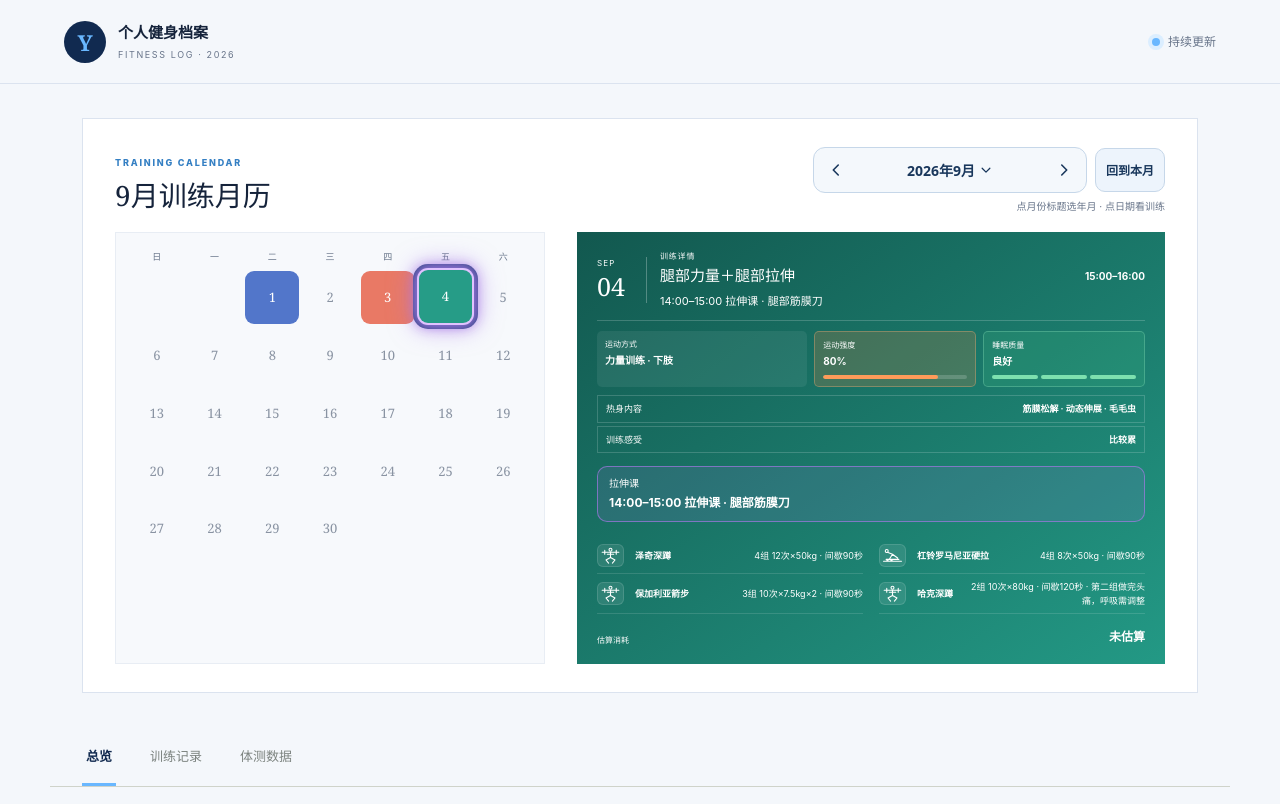
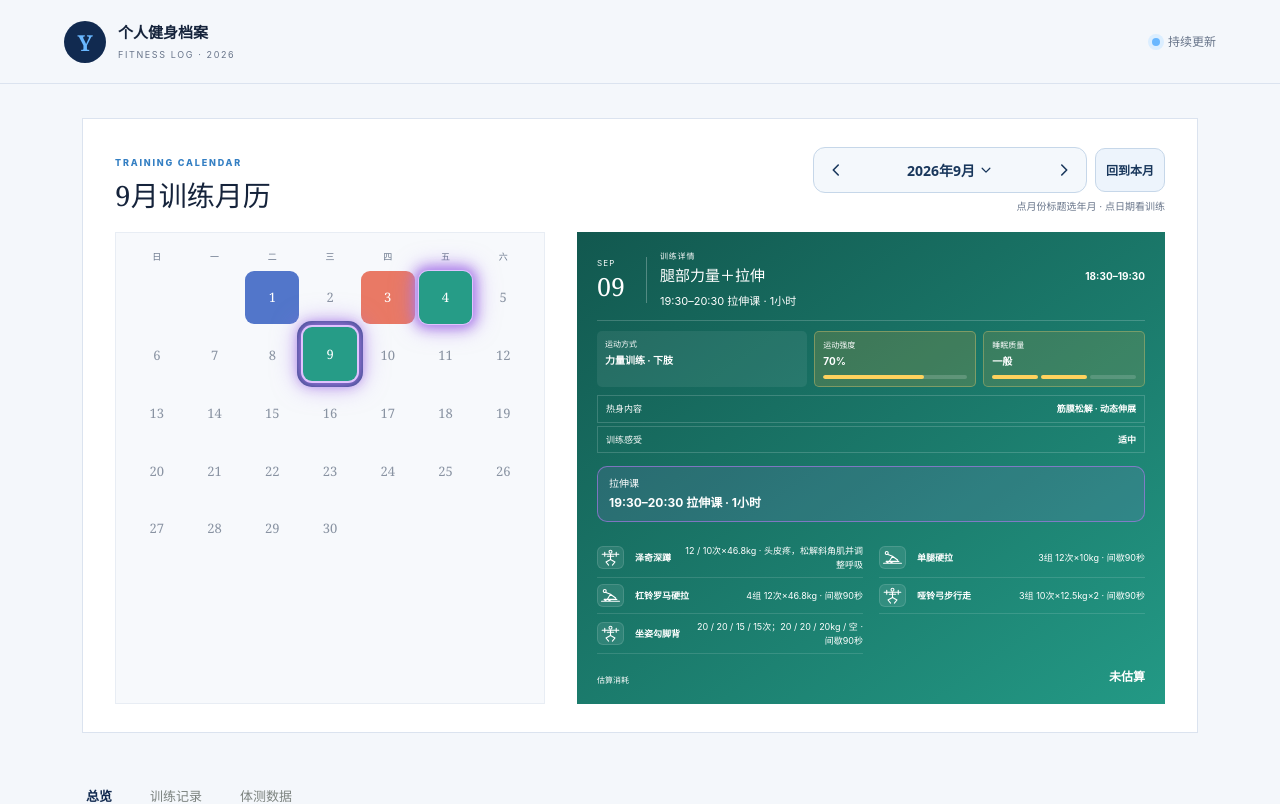
Before and after one commit to Eason199907/fitness-progress, a Next.js app: page / in a window 1280 px wide. Shown: the top 804 px of the page. Built offline with nearby package versions, Linux system fonts and the light colour scheme.

Commit message:
Add September 9 lower-body and stretching session

```diff
--- a/app/page.tsx
+++ b/app/page.tsx
@@ -340,6 +340,33 @@ const sessions = [
       { name: "杠铃罗马尼亚硬拉", sets: "4组 8次×50kg · 间歇90秒" },
       { name: "保加利亚箭步", sets: "3组 10次×7.5kg×2 · 间歇90秒" },
       { name: "哈克深蹲", sets: "2组 10次×80kg · 间歇120秒 · 第二组做完头痛，呼吸需调整" },
+    ],
+    cardio: null,
+    strengthCalories: null,
+    cardioCalories: null,
+  },
+  {
+    date: "09.09",
+    part: "腿",
+    groups: "腿部力量＋拉伸",
+    intensity: 70,
+    note: "下肢力量＋拉伸 · 感受适中",
+    feeling: "适中",
+    tone: "lime",
+    time: "18:30–19:30",
+    cardioTime: null,
+    mode: "力量训练 · 下肢",
+    sleep: "一般",
+    warmup: "筋膜松解 · 动态伸展",
+    extraSession: "19:30–20:30 拉伸课 · 1小时",
+    stretchSession: "19:30–20:30 拉伸课 · 1小时",
+    calories: null,
+    actions: [
+      { name: "泽奇深蹲", sets: "12 / 10次×46.8kg · 头皮疼，松解斜角肌并调整呼吸" },
+      { name: "单腿硬拉", sets: "3组 12次×10kg · 间歇90秒" },
+      { name: "杠铃罗马硬拉", sets: "4组 12次×46.8kg · 间歇90秒" },
+      { name: "哑铃弓步行走", sets: "3组 10次×12.5kg×2 · 间歇90秒" },
+      { name: "坐姿勾脚背", sets: "20 / 20 / 15 / 15次；20 / 20 / 20kg / 空 · 间歇90秒" },
     ],
     cardio: null,
     strengthCalories: null,
```
